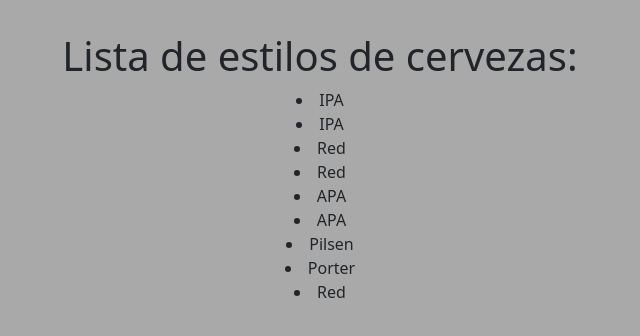
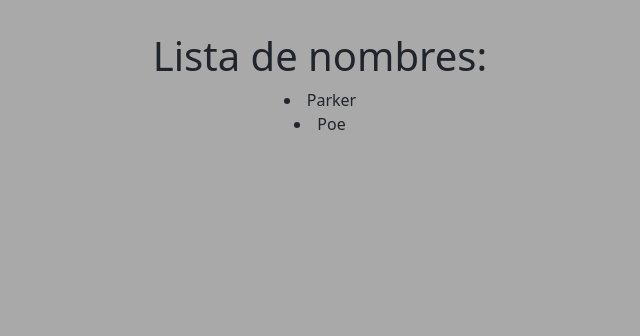
Before and after one commit to AleRabbia/Practicas-LC3, a React (Vite) app: page / in a window 1280 px wide. Shown: the top 336 px of the page, without its empty margins (320-960 px from the left). Built offline with nearby package versions, Linux system fonts and the light colour scheme.

Commit message:
Ejercicio filtro de nombres

```diff
--- a/src/App.jsx
+++ b/src/App.jsx
@@ -1,79 +1,15 @@
 
 import './App.css'
-import Beers from './components/beers/Beers';
+import Persons from './components/persons/Persons';
 
 function App() {
-    const beers = [
-        {
-            id: 1,
-            beerName: "American",
-            beerStyle: "IPA",
-            price: 3,
-            available: true,
-        },
-        {
-            id: 2,
-            beerName: "Argenta",
-            beerStyle: "IPA",
-            price: 4,
-            available: false,
-        },
-        {
-            id: 3,
-            beerName: "Irish",
-            beerStyle: "Red",
-            price: 4,
-            available: true,
-        },
-        {
-            id: 4,
-            beerName: "Scotish",
-            beerStyle: "Red",
-            price: 3,
-            available: true,
-        },
-        {
-            id: 5,
-            beerName: "DeEssoCiTratta",
-            beerStyle: "APA",
-            price: 3,
-            available: true,
-        },
-        {
-            id: 6,
-            beerName: "Santa APA",
-            beerStyle: "APA",
-            price: 3,
-            available: true,
-        },
-        {
-            id: 7,
-            beerName: "German",
-            beerStyle: "Pilsen",
-            price: 1,
-            available: true,
-        },
-        {
-            id: 8,
-            beerName: "London Porter",
-            beerStyle: "Porter",
-            price: 2,
-            available: false,
-        },
-        {
-            id: 9,
-            beerName: "Scotish ALE",
-            beerStyle: "Red",
-            price: 5,
-            available: false,
-        },
-    ];
-
+    const names = ['Parker','Simmons','Lewis','Poe'];
+    const nameFilters = names.filter((nameF) => {return nameF.charAt(0) === 'P'})
     return (
         <div>
-            <h1>Lista de estilos de cervezas:</h1>
-            {beers.map((beer) => (
-                <Beers key={beer.id} beerStyle={beer.beerStyle} />
+            <h1>Lista de nombres:</h1>
+            {nameFilters.map((name, index) => (
+                <Persons key={index} name={name} />
             ))}
         </div>
     );
--- a/src/components/persons/Persons.jsx
+++ b/src/components/persons/Persons.jsx
@@ -0,0 +1,18 @@
+import PropTypes from 'prop-types';
+
+const Persons = ({ name }) => {
+
+    return (
+        <div>
+            <li>{name}</li>
+
+        </div>
+    )
+}
+
+
+Persons.propTypes = {
+    name: PropTypes.string
+}
+
+export default Persons;
```
